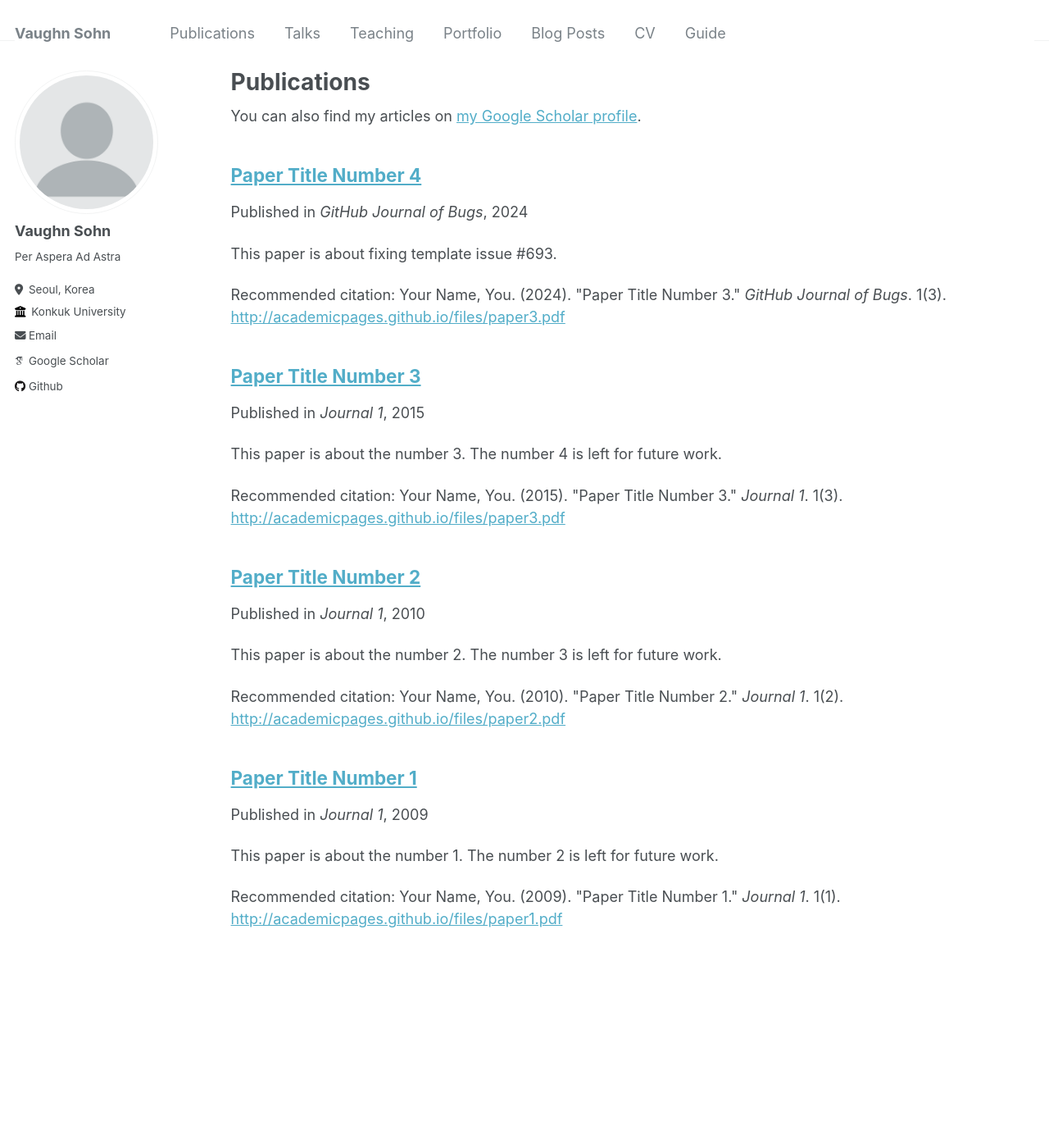
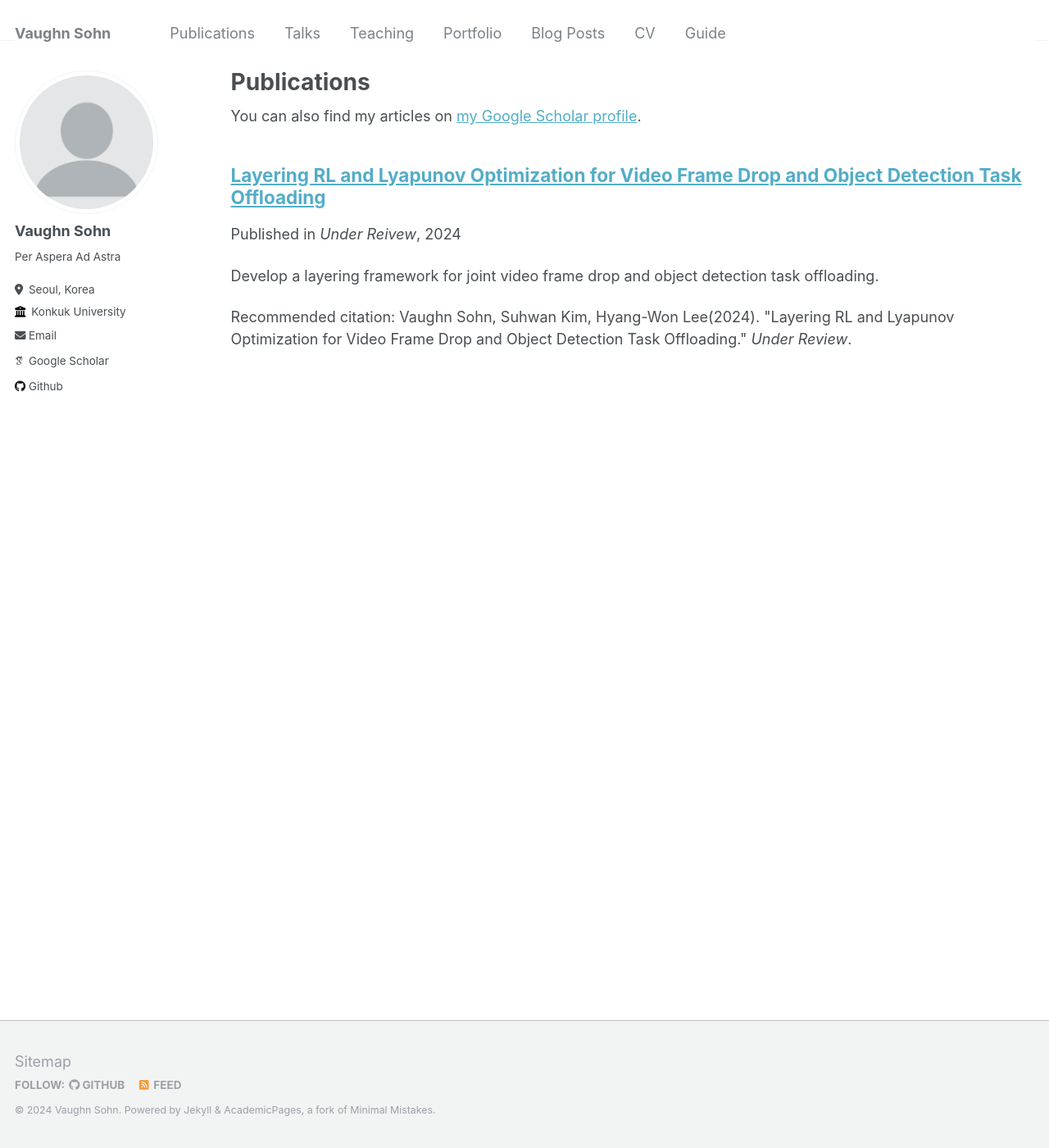
Before and after one commit to webb-c/webb-c.github.io, a Jekyll site: the page built from _pages/publications.md, in a window 1280 px wide and 1400 px high. Shown: the whole window at 82% size. Built offline with Jekyll 4.4.1, drawn with Linux system fonts in a browser that asks for light colours; some web fonts are replaced.

Commit message:
add: publication

```diff
--- a/_publications/2009-10-01-paper-title-number-1.md
+++ /dev/null
@@ -1,12 +0,0 @@
----
-title: "Paper Title Number 1"
-collection: publications
-permalink: /publication/2009-10-01-paper-title-number-1
-excerpt: 'This paper is about the number 1. The number 2 is left for future work.'
-date: 2009-10-01
-venue: 'Journal 1'
-paperurl: 'http://academicpages.github.io/files/paper1.pdf'
-citation: 'Your Name, You. (2009). &quot;Paper Title Number 1.&quot; <i>Journal 1</i>. 1(1).'
----
-
-The contents above will be part of a list of publications, if the user clicks the link for the publication than the contents of section will be rendered as a full page, allowing you to provide more information about the paper for the reader. When publications are displayed as a single page, the contents of the above "citation" field will automatically be included below this section in a smaller font.
--- a/_publications/2010-10-01-paper-title-number-2.md
+++ /dev/null
@@ -1,12 +0,0 @@
----
-title: "Paper Title Number 2"
-collection: publications
-permalink: /publication/2010-10-01-paper-title-number-2
-excerpt: 'This paper is about the number 2. The number 3 is left for future work.'
-date: 2010-10-01
-venue: 'Journal 1'
-paperurl: 'http://academicpages.github.io/files/paper2.pdf'
-citation: 'Your Name, You. (2010). &quot;Paper Title Number 2.&quot; <i>Journal 1</i>. 1(2).'
----
-
-The contents above will be part of a list of publications, if the user clicks the link for the publication than the contents of section will be rendered as a full page, allowing you to provide more information about the paper for the reader. When publications are displayed as a single page, the contents of the above "citation" field will automatically be included below this section in a smaller font.
--- a/_publications/2015-10-01-paper-title-number-3.md
+++ /dev/null
@@ -1,12 +0,0 @@
----
-title: "Paper Title Number 3"
-collection: publications
-permalink: /publication/2015-10-01-paper-title-number-3
-excerpt: 'This paper is about the number 3. The number 4 is left for future work.'
-date: 2015-10-01
-venue: 'Journal 1'
-paperurl: 'http://academicpages.github.io/files/paper3.pdf'
-citation: 'Your Name, You. (2015). &quot;Paper Title Number 3.&quot; <i>Journal 1</i>. 1(3).'
----
-
-The contents above will be part of a list of publications, if the user clicks the link for the publication than the contents of section will be rendered as a full page, allowing you to provide more information about the paper for the reader. When publications are displayed as a single page, the contents of the above "citation" field will automatically be included below this section in a smaller font.
--- a/_publications/2024-02-17-paper-title-number-4.md
+++ /dev/null
@@ -1,12 +0,0 @@
----
-title: "Paper Title Number 4"
-collection: publications
-permalink: /publication/2024-02-17-paper-title-number-4
-excerpt: 'This paper is about fixing template issue #693.'
-date: 2024-02-17
-venue: 'GitHub Journal of Bugs'
-paperurl: 'http://academicpages.github.io/files/paper3.pdf'
-citation: 'Your Name, You. (2024). &quot;Paper Title Number 3.&quot; <i>GitHub Journal of Bugs</i>. 1(3).'
----
-
-The contents above will be part of a list of publications, if the user clicks the link for the publication than the contents of section will be rendered as a full page, allowing you to provide more information about the paper for the reader. When publications are displayed as a single page, the contents of the above "citation" field will automatically be included below this section in a smaller font.
--- /dev/null
+++ b/_publications/2024-06-25-LRLO.md
@@ -0,0 +1,12 @@
+---
+title: "Layering RL and Lyapunov Optimization for Video Frame Drop and Object Detection Task Offloading"
+collection: publications
+permalink: /publication/2024-06-25-LRLO
+excerpt: 'Develop a layering framework for joint video frame drop and object detection task offloading.'
+date: 2024-06-25
+venue: 'Under Reivew'
+# paperurl: 'http://academicpages.github.io/files/paper1.pdf'
+citation: 'Vaughn Sohn, Suhwan Kim, Hyang-Won Lee(2024). &quot;Layering RL and Lyapunov Optimization for Video Frame Drop and Object Detection Task Offloading.&quot; <i>Under Review</i>.'
+---
+
+Develop a layering framework for joint video frame drop and object detection task offloading. In the lower layer, by invoking Lyapunov optimization, we devise an algorithm for partitioning and offloading the computation tasks of deep neural networks.
```
Also changed, not shown: _pages/about.md (+1 -1 lines).
